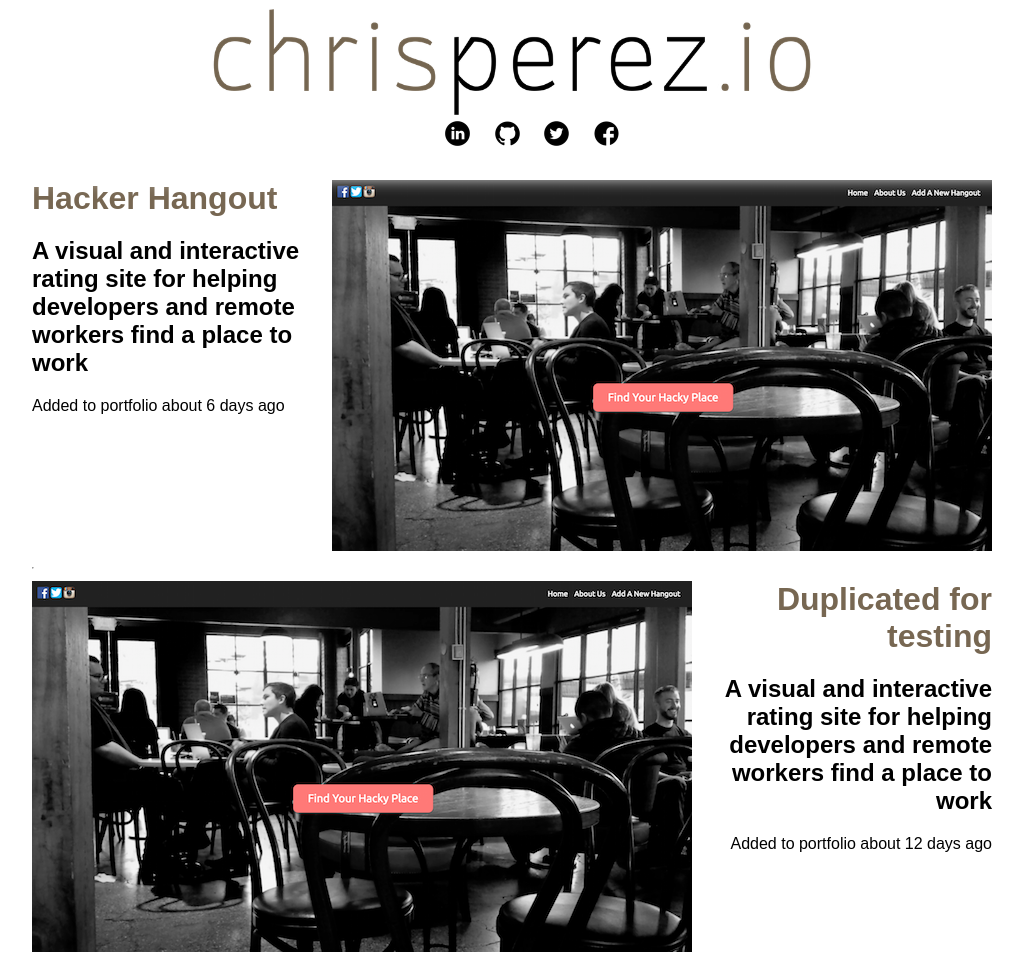
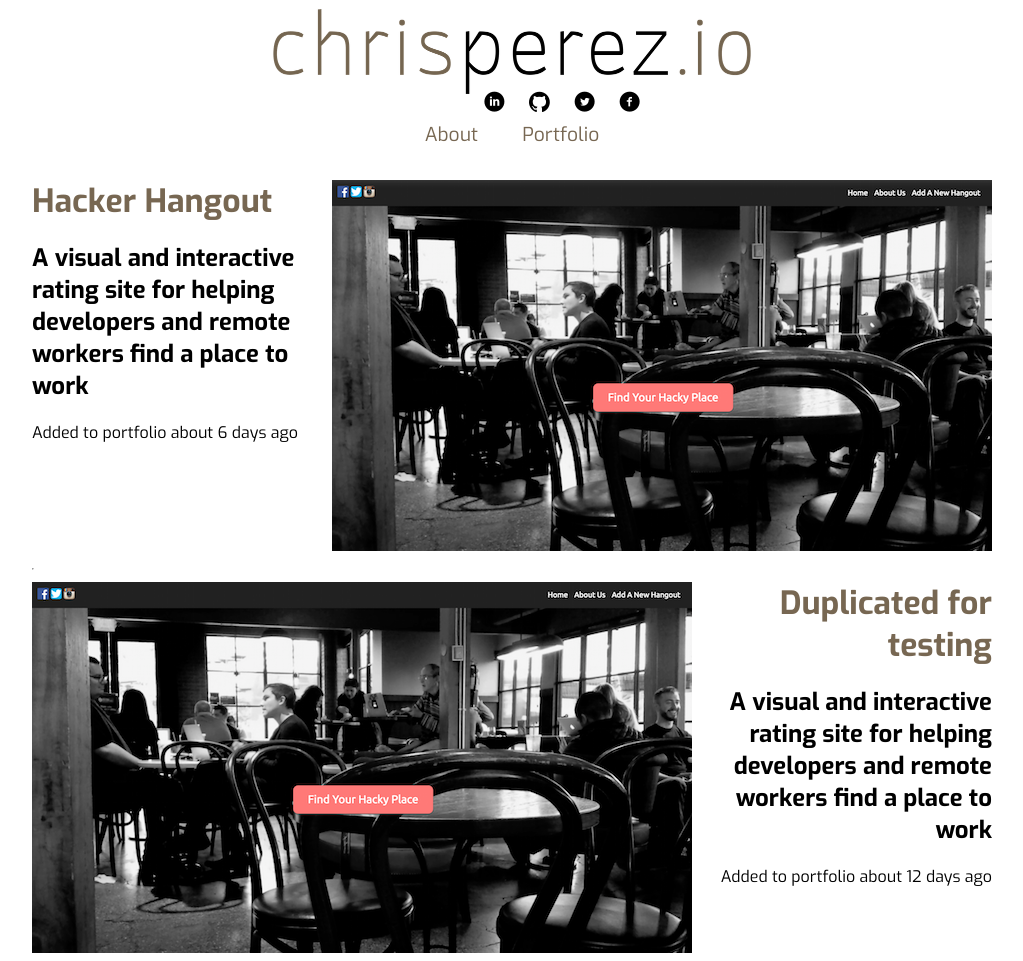
Before and after one commit to ckperez/portfolio, a plain HTML site: page index.html in a window 1280 px wide. Shown: the top 961 px of the page, without its empty margins (128-1151 px from the left). Drawn offline with Linux system fonts and the light colour scheme.

Commit message:
Swapped out icomoon fonts, styled icons in header, added nav items

```diff
--- a/index.html
+++ b/index.html
@@ -4,6 +4,7 @@
     <meta charset="UTF-8">
     <title>Chris Perez | Developer</title>
     <link rel="stylesheet" href="vendor/normalize.css">
+    <link rel="stylesheet" href="styles/icons.css">
     <link rel="stylesheet" href="styles/base.css">
     <link rel="stylesheet" href="styles/projects.css">
   </head>
@@ -12,12 +13,17 @@
       <img src="img/chrisperez.png" alt="ChrisPerez.io" title="Chris Perez | Developer">
       <div class="social-icon-container">
         <ul>
-          <li><a href="https://www.linkedin.com/in/chriskperez" target="_blank"><img src="img/linkedin-blk-circ.png"></a></li>
-          <li><a href="https://github.com/ckperez" target="_blank"><img src="img/github-blk-circ.png"></a></li>
-          <li><a href="https://twitter.com/chrisperez_io" target="_blank"><img src="img/twitter-blk-circ.png"></a></li>
-          <li><a href="https://www.facebook.com/ckperez" target="_blank"><img src="img/facebook-blk-circ.png"></a></li>
+          <a href="https://www.linkedin.com/in/chriskperez" target="_blank"><li class="social icon-linkedin-with-circle"></li></a>
+          <a href="https://github.com/ckperez" target="_blank"><li class="social icon-github"></li></a>
+          <a href="https://twitter.com/chrisperez_io" target="_blank"><li class="social icon-twitter-with-circle"></li></a>
+          <a href="https://www.facebook.com/ckperez" target="_blank"><li class="social icon-facebook-with-circle"></li></a>
         </ul>
       </div>
+      <nav>
+        <ul>
+          <li>About</li>
+          <li>Portfolio</li>
+        </ul>
     </header>
     <main>
       <section id="projects">
--- a/styles/base.css
+++ b/styles/base.css
@@ -1,5 +1,8 @@
+@import url(https://fonts.googleapis.com/css?family=Kanit:300|Exo:400,300,100,700);
+
 body{
   margin: auto;
+  font-family: 'Exo', sans-serif;
 }
 
 header{
@@ -15,16 +18,52 @@ header{
   box-shadow: 0 8px 16px 4px #FFF;
 }
 
+.social{
+  padding: 0 10px;
+  font-size: 1.3em;
+}
+
+header a{
+  color: black;
+}
+
+header a:hover{
+  color: #776752;
+}
+
+.social-icon-container ul{
+  padding-left: 100px;
+  margin-top: -90px;
+}
 #projects{
   padding-top: 180px;
 }
 
 img[title]{
-  max-width: 600px;
+  max-width: 480px;
 }
 
 header ul, header li{
   display: inline-block;
+}
+
+nav ul{
+  padding: 0;
+  margin: 0;
+  transform: translateY(-10px);
+}
+
+nav li:first-of-type{
+  padding-right: 40px;
+}
+
+nav li{
+  color: #776752;
+  font-size: 1.2em;
+}
+nav li:hover{
+  opacity: .7;
+  cursor: pointer;
 }
 
 li img{
--- a/styles/icons.css
+++ b/styles/icons.css
@@ -1,16 +1,17 @@
 @font-face {
     font-family: 'icomoon';
-	src:url('fonts/icomoon.eot?wfb79s');
-	src:url('fonts/icomoon.eot?wfb79s#iefix') format('embedded-opentype'),
-		url('fonts/icomoon.ttf?wfb79s') format('truetype'),
-		url('fonts/icomoon.woff?wfb79s') format('woff'),
-		url('fonts/icomoon.svg?wfb79s#icomoon') format('svg');
+    src:    url('fonts/icomoon.eot?uyld91');
+    src:    url('fonts/icomoon.eot?uyld91#iefix') format('embedded-opentype'),
+        url('fonts/icomoon.ttf?uyld91') format('truetype'),
+        url('fonts/icomoon.woff?uyld91') format('woff'),
+        url('fonts/icomoon.svg?uyld91#icomoon') format('svg');
     font-weight: normal;
     font-style: normal;
 }
 
 [class^="icon-"], [class*=" icon-"] {
-	font-family: 'icomoon';
+    /* use !important to prevent issues with browser extensions that change fonts */
+    font-family: 'icomoon' !important;
     speak: none;
     font-style: normal;
     font-weight: normal;
@@ -23,48 +24,15 @@
     -moz-osx-font-smoothing: grayscale;
 }
 
-.icon-home:before {
-	content: "\e908";
+.icon-twitter-with-circle:before {
+    content: "\e902";
 }
-.icon-home3:before {
+.icon-linkedin-with-circle:before {
     content: "\e900";
 }
-.icon-address-book:before {
+.icon-facebook-with-circle:before {
     content: "\e901";
 }
-.icon-rocket:before {
-	content: "\e909";
-}
-.icon-power:before {
-	content: "\e90a";
-}
-.icon-menu:before {
-	content: "\e902";
-}
-.icon-link:before {
+.icon-github:before {
     content: "\e903";
 }
-.icon-happy:before {
-	content: "\e904";
-}
-.icon-happy2:before {
-	content: "\e905";
-}
-.icon-plus:before {
-	content: "\e90b";
-}
-.icon-minus:before {
-	content: "\e90c";
-}
-.icon-cross:before {
-	content: "\e90d";
-}
-.icon-checkmark:before {
-	content: "\e90e";
-}
-.icon-twitter3:before {
-	content: "\e906";
-}
-.icon-github:before {
-	content: "\e907";
-}
```
Also changed, not shown: styles/fonts/icomoon.ttf, styles/fonts/icomoon.woff, 2 other files. Lines whose indentation alone changed are shown as unchanged.
